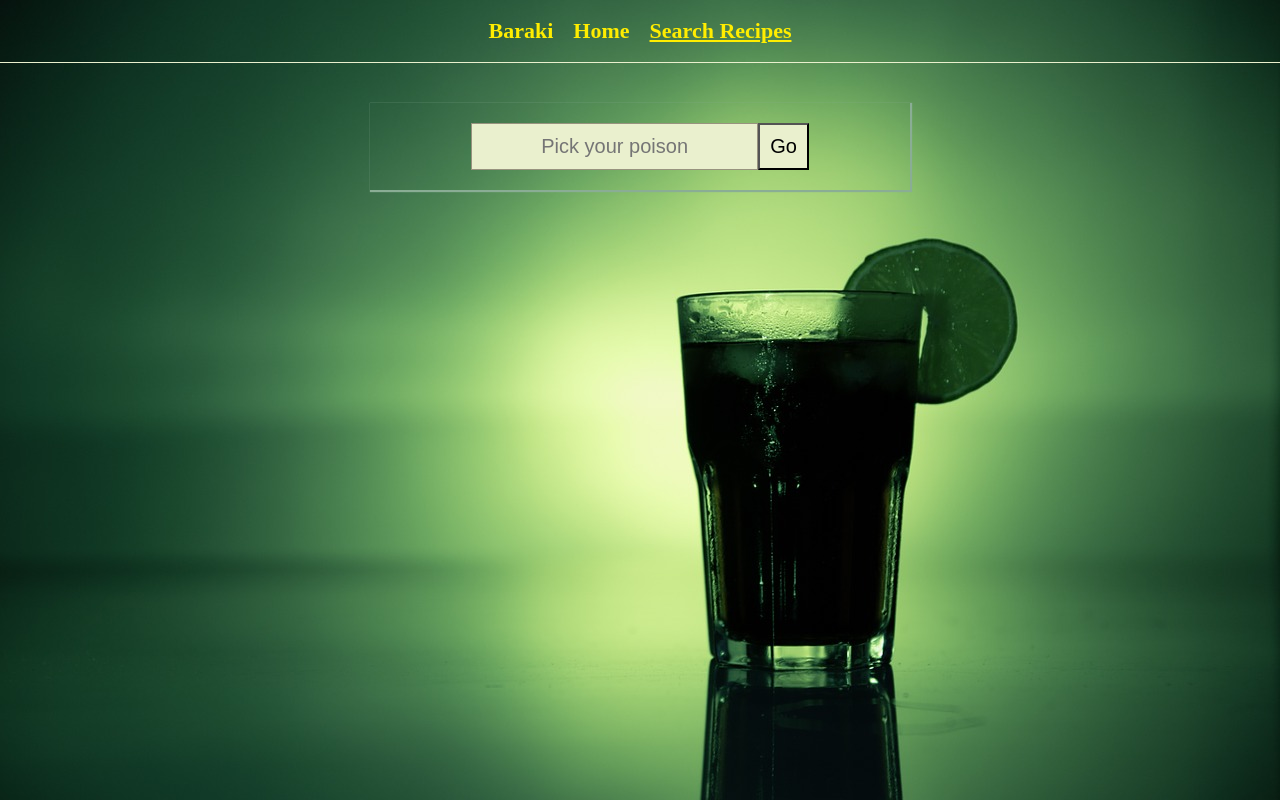
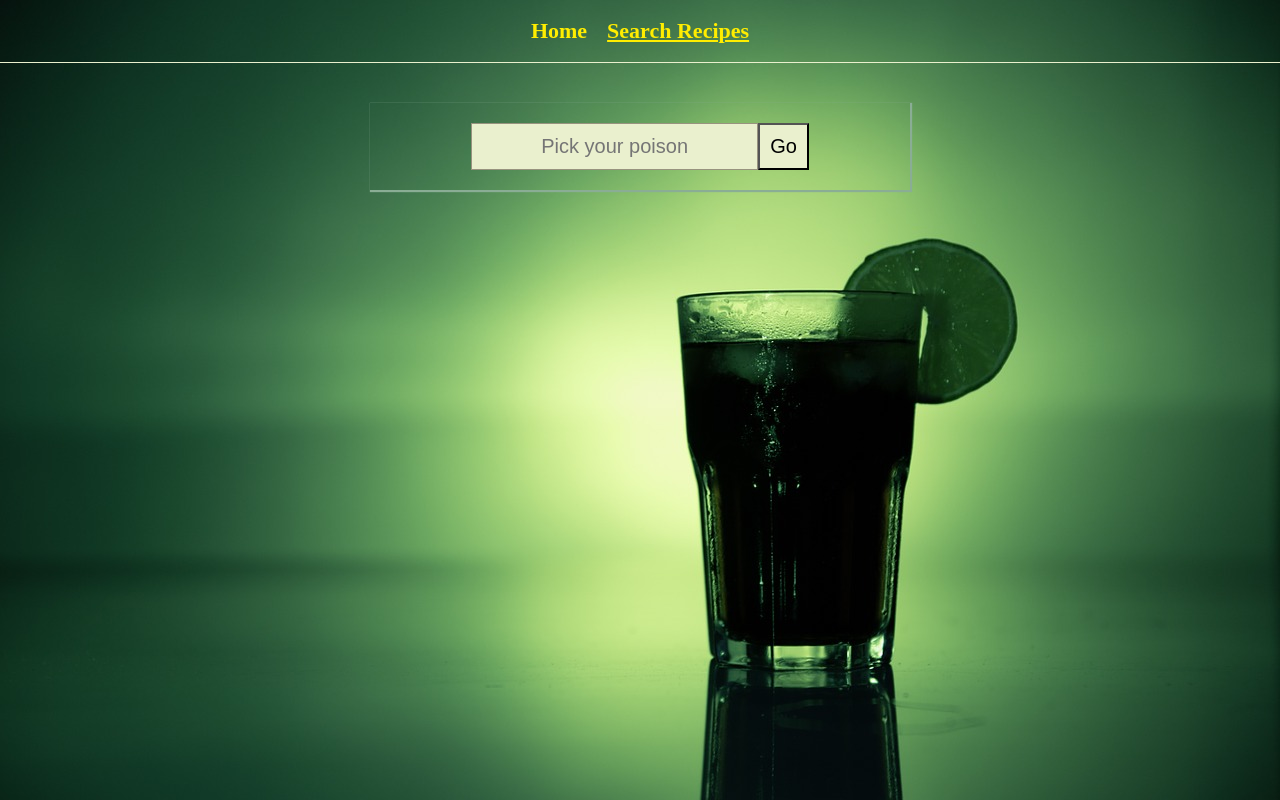
Before and after one commit to NickMo91/Baraki, a React app: page /SearchDrinks in a window 1280 px wide. Built offline with nearby package versions, Linux system fonts and the light colour scheme.

Commit message:
some renaming

```diff
--- a/src/components/Navigation.jsx
+++ b/src/components/Navigation.jsx
@@ -6,9 +6,6 @@ import { NavLink } from "react-router-dom";
 class Navigation extends React.Component {
 	render() {
 		const links = [{
-			to: "/Home",
-			text: "Baraki",
-		}, {
 			to: "/",
 			text: "Home",
 		}, {
--- a/src/pages/Home.scss
+++ b/src/pages/Home.scss
@@ -15,6 +15,7 @@ font-weight: bold;
 }
 
 &-p {
+
 	padding: 50px;
 	font-family: "Verdana", serif;
 	font-weight: bold;
```
